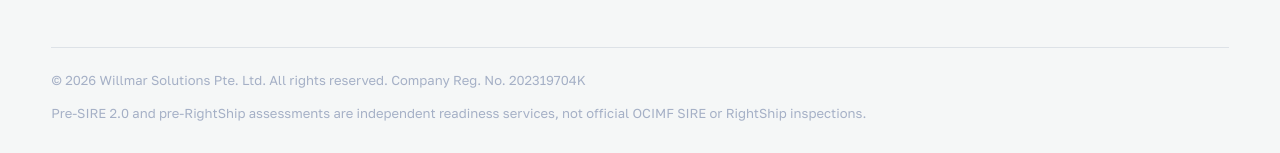
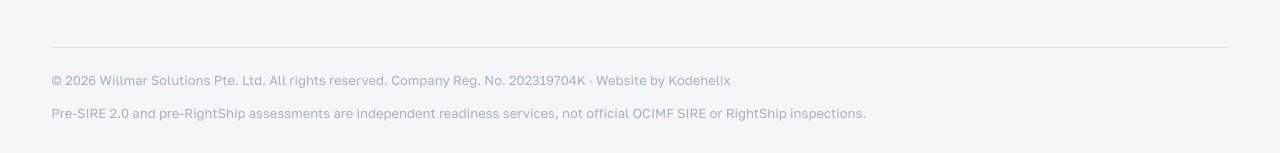
Before and after one commit to adityaps70/willmar-solutions-website, a plain HTML site: page about.html in a window 1280 px wide. Shown: the part 6473-6626 px from the top of the page. Drawn offline with Linux system fonts and the light colour scheme; a web font is replaced by a local one.

Commit message:
Restore Website by Kodehelix footer credit

```diff
--- a/about.html
+++ b/about.html
@@ -78,7 +78,7 @@
       </div>
     </div>
   </div>
-  <div class="bottom"><span>© 2026 Willmar Solutions Pte. Ltd. All rights reserved. Company Reg. No. 202319704K</span><span>Pre-SIRE 2.0 and pre-RightShip assessments are independent readiness services, not official OCIMF SIRE or RightShip inspections.</span></div>
+  <div class="bottom"><span>© 2026 Willmar Solutions Pte. Ltd. All rights reserved. Company Reg. No. 202319704K · <a href="https://kodehelix.in/" target="_blank" rel="noopener">Website by Kodehelix</a></span><span>Pre-SIRE 2.0 and pre-RightShip assessments are independent readiness services, not official OCIMF SIRE or RightShip inspections.</span></div>
 </div>
 </footer>
 <script src="site.js?v=4"></script>
```
Also changed, not shown: contact.html (+1 -1 lines), index.html (+1 -1 lines), services.html (+1 -1 lines).
